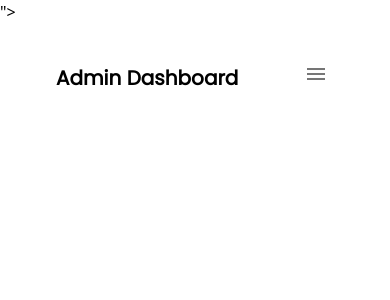
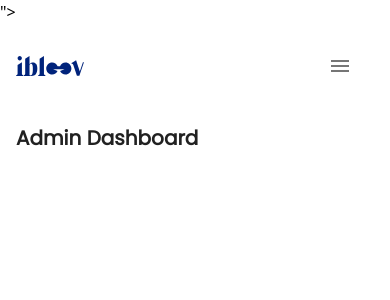
Before and after one commit to JoshFransix/ibloov-adminDashboard, a Nuxt app: page /dashboardPanel/Dashboard in a window 390 px wide. Shown: the top 300 px of the page. Built offline with nearby package versions, Linux system fonts and the light colour scheme.

Commit message:
sideBar mobile responsiveness

```diff
--- a/assets/data.js
+++ b/assets/data.js
@@ -85,7 +85,7 @@ export const feedbackData = [
     id: 8,
     name: "Nina Dobrev",
     image: "woman1.jpg",
-    email: "nina26@soft.com",
+    email: "nina26@ggg.com",
     phoneNumber: "09122734863",
     date: "01/10/2014",
     message: "Lorem, ipsum dolor sit amet consectetur adipisicing elit. Sit eos impedit consequuntur ipsam      aspernatur quasi quae, possimus harum autem animi.",
--- a/components/SideBar.vue
+++ b/components/SideBar.vue
@@ -1,41 +1,24 @@
 <template>
-  <v-main>
-    <div class="">
-      <div
-        :class="{ open: showNav }"
-        class="
-          asideContainer
-          md:absolute md:bg-green-200 md:z-50 md:hidden md:-left-[100%]
-        "
-      >
-        <aside
-          class="
-            sideBar
-            relative
-            bg-white
-            text-[#00237b]
-            h-full
-            w-max
-            px-4
-            pt-12
-            overflow-hidden
-            min-h-screen
-          "
-        >
+  <v-main class="fixed z-50 bg-white">
+    <div class="md:z-50 md:hidden">
+      <aside class="sideBar text-[#00237b] h-full min-h-screen">
         <div
           class="
             topContent
             mx-auto
             text-center
-              flex flex-col
+            d-flex
+            flex-col
             align-center
             justify-center
           "
         >
-            <img src="@/assets/img/ibloov.svg" alt="" class="mx-auto w-1/2" />
-            <h3 class="text-sm mt-2 text-black">
-              Your next event in an instant
-            </h3>
+          <img
+            src="@/assets/img/ibloov.svg"
+            alt=""
+            class="mx-auto w-1/2 lg:w-1/3"
+          />
+          <h3 class="text-sm mt-2 text-black">Your next event in an instant</h3>
         </div>
         <!-- <div class="bottomContent mt-20 ml-4 toggle">
 
@@ -68,7 +51,7 @@
               </div>
             </NuxtLink>
           </div> -->
-          <v-list nav class="mt-16 text--primary">
+        <v-list nav class="mt-16 mr-0 text--primary">
           <v-list-item-group active-class=" text--basic">
             <!-- Dashboard -->
             <NuxtLink to="/dashboardPanel/Dashboard">
@@ -87,11 +70,7 @@
             <NuxtLink to="/dashboardPanel/Feedback">
               <v-list-item class="mb-8">
                 <v-img class="mr-4">
-                    <img
-                      src="@/assets/img/comment.svg"
-                      alt=""
-                      class="w-6 h-6"
-                    />
+                  <img src="@/assets/img/comment.svg" alt="" class="w-6 h-6" />
                 </v-img>
                 <v-list-item-title>Manage Feedback</v-list-item-title>
               </v-list-item>
@@ -108,27 +87,6 @@
           </v-list-item-group>
         </v-list>
       </aside>
-      </div>
-      <div
-        class="menu-toggle-wrap hidden absolute top-9 right-10 md:block"
-        @click="showNav = !showNav"
-      >
-        <!-- <button class="menu-toggle">
-        <span
-          ><i
-            class="
-              fa-solid fa-bars
-              bg-slate-100
-              text-[#00237B]
-              p-2
-              rounded-lg
-              cursor-pointer
-            "
-          ></i
-        ></span>
-      </button> -->
-        <!-- <SideBarMobile /> -->
-      </div>
     </div>
   </v-main>
 </template>
@@ -147,17 +105,8 @@ export default {
 .sideBar {
   transition: all 0.3s ease-in-out;
   z-index: 9999;
+  padding: 3rem 0 3rem 1rem;
   /* width: calc(2rem + 24px); */
-}
-
-.asideContainer {
-  transition: all 0.4s ease-in-out;
-  background: red;
-}
-
-.open {
-  left: 0;
-  transition: 0.5s ease-in-out;
 }
 
 a:not([aria-current="page"]) {
@@ -171,11 +120,11 @@ a[aria-current="page"] {
   transition: 0.3s ease-in-out;
 }
 
-/* @media screen and (max-width: 767px) {
-  .asideContainer {
-    transform: translateX(-130%);
+@media screen and (max-width: 1023px) {
+  .sideBar {
+    padding: 3rem 0 3rem 0.3rem;
   }
-} */
+}
 </style>
 
 <!-- V-model....group for v-list-item-group -->
--- a/components/SideBarMobile.vue
+++ b/components/SideBarMobile.vue
@@ -12,7 +12,7 @@
       absolute
       temporary
       width="300"
-      class="px-4 pt-12 font-normal text-[#00237b]"
+      class="px-4 pt-12 font-normal text--basic"
     >
       <div
         class="
@@ -26,7 +26,7 @@
         "
       >
         <img src="@/assets/img/ibloov.svg" alt="" class="mx-auto w-1/2" />
-        <h3 class="text-sm mt-2 text-black font-normal">
+        <h3 class="text-sm mt-2 text--basic font-normal">
           Your next event in an instant
         </h3>
       </div>
@@ -86,4 +86,8 @@ a[aria-current="page"] {
   font-weight: bolder;
   transition: 0.3s ease-in-out;
 }
+
+v-overlay__scrim {
+  background: red;
+}
 </style>
--- a/pages/dashboardPanel/Dashboard.vue
+++ b/pages/dashboardPanel/Dashboard.vue
@@ -1,40 +1,26 @@
 <template v-cloak>
   <v-app>
-    <v-main>
+    <LazySideBar />
+    <v-main class="feedbackContainer bg-slate-200">
       <div
         class="
           dashboardContainer
           relative
           d-flex
-          w-screen
-          h-screen
-          overflow-hidden
+          pl-[18rem]
+          lg:pl-[16rem]
+          md:pl-0
         "
       >
-        <LazySideBar />
-        <div
-          class="
-            px-6
-            py-4
-            dashboardContent
-            h-screen
-            bg-white
-            m-auto
-            md:px-2 md:py-2
-          "
-        >
+        <div class="mobilePadding dashboardContent md:bg-slate-200">
           <div
             class="
-              h-full
               w-full
               rounded-sm
-              m-auto
               bg-slate-200
               d-flex
               flex-col
-              px-8
-              py-0
-              md:py-2 md:justify-start md:px-6 md:pt-4
+              md:py-2 md:justify-start
             "
           >
             <div
@@ -49,9 +35,18 @@
                 pb-4
               "
             >
-              <h1 class="text-3xl text-black lg:text-2xl md:text-xl md:mt-2">
+              <h1
+                class="
+                  text-3xl text-black
+                  lg:text-2xl
+                  md:text-xl md:mt-2 md:hidden
+                "
+              >
                 Admin Dashboard
               </h1>
+              <div class="hidden md:block w-1/5 h-1/5">
+                <img src="@/assets/img/ibloov.svg" alt="" />
+              </div>
               <div class="md:hidden">
                 <LazyUserBox />
               </div>
@@ -59,17 +54,24 @@
                 <LazySideBarMobile />
               </div>
             </div>
+            <div class="mobileHeader">
+              <h1 class="hidden md:block text-xl mt-6 mb-4 font-black">
+                Admin Dashboard
+              </h1>
+            </div>
             <div
               class="
                 bottomContent
                 w-full
+                h-full
+                m-auto
                 overflow-x-hidden
                 grid grid-cols-4
                 gap-x-10
                 mt-28
                 xl:grid-cols-2 xl:gap-y-10
                 md:mt-16
-                sm:grid-cols-1 sm:gap-y-5 sm:px-8 sm:pb-10
+                sm:grid-cols-1 sm:gap-y-5 sm:px-0 sm:pr-4 sm:pb-10 sm:mt-12
               "
             >
               <LazySmallCardDisplay
@@ -101,6 +103,11 @@ export default {
 [v-cloak] {
   display: none;
 }
+
+v-app {
+  height: 100vh;
+}
+
 .dashboardContainer .dashboardContent {
   width: 100%;
 }
@@ -109,13 +116,13 @@ div {
 }
 
 ::-webkit-scrollbar {
-  width: 5px;
+  width: 14px;
   transition: 0.6s;
 }
 
 ::-webkit-scrollbar-thumb {
   background: linear-gradient(#00237b, #ddd);
-  border-radius: 6px;
+  border-radius: 0px;
   transition: 0.6s;
 }
 
@@ -123,4 +130,25 @@ div {
   background: linear-gradient(#ddd, #00237b);
   transition: 0.6s;
 }
+
+.mobilePadding {
+  padding: 0 3rem 0 2rem;
+}
+
+@media screen and (max-width: 1023px) {
+  .mobilePadding {
+    padding: 0 2rem 0 2rem;
+  }
+}
+
+@media screen and (max-width: 767px) {
+  .mobilePadding {
+    padding: 0 3rem 0 2rem;
+  }
+}
+@media screen and (max-width: 539px) {
+  .mobilePadding {
+    padding: 0 2rem 0 1rem;
+  }
+}
 </style>
--- a/pages/dashboardPanel/Feedback.vue
+++ b/pages/dashboardPanel/Feedback.vue
@@ -1,31 +1,27 @@
 <template v-cloak>
   <v-app>
-    <v-main>
+    <LazySideBar />
+    <v-main class="feedbackContainer bg-slate-200">
       <div
         class="
-          feedbackContainer
+          dashboardContainer
           relative
           d-flex
-          w-screen
-          h-screen
-          overflow-hidden
+          pl-[18rem]
+          lg:pl-[16rem]
+          md:pl-0
         "
       >
-        <LazySideBar />
-        <div
-          class="px-6 py-4 dashboardContent h-screen bg-white md:px-0 md:py-0"
-        >
+        <div class="mobilePadding dashboardContent md:bg-slate-200">
           <div
             class="
-              h-full
               w-full
               rounded-sm
               bg-slate-200
               d-flex
               flex-col
-              px-8
-              py-0
-              md:py-2 md:justify-start md:px-6 md:pt-4
+              lgPadding
+              md:py-2 md:justify-start
             "
           >
             <div
@@ -40,15 +36,30 @@
                 pb-4
               "
             >
-              <h1 class="text-3xl text-black lg:text-2xl md:text-xl md:mt-2">
+              <h1
+                class="
+                  text-3xl text-black
+                  lg:text-2xl
+                  md:text-xl md:mt-2 md:hidden
+                "
+              >
                 Manage Feedback
               </h1>
+              <div class="hidden md:block w-1/5 h-1/5">
+                <img src="@/assets/img/ibloov.svg" alt="" />
+              </div>
               <div class="md:hidden">
                 <LazyUserBox />
               </div>
               <div class="hidden md:block">
                 <LazySideBarMobile />
               </div>
+            </div>
+
+            <div class="mobileHeader">
+              <h1 class="hidden md:block text-xl mt-6 mb-4 font-black">
+                Manage Feedback
+              </h1>
             </div>
 
             <div
@@ -68,7 +79,10 @@
                     text-8xl text-[#00237B]
                     w-40
                     font-bold
-                    md:text-4xl md:mr-5 md:w-max
+                    lg:text-5xl
+                    md:text-4xl
+                    lg:w-20
+                    md:mr-5 md:w-max
                   "
                 >
                   {{ totalRating.toFixed(1) }}
@@ -120,16 +134,12 @@
                   class="
                     cardContainer
                     grid grid-cols-2
-                    gap-16
-                    pb-24
-                    pt-12
-                    pr-12
-                    overflow-y-scroll
+                    gap-x-4 gap-y-8
                     m-auto
                     w-full
                     h-full
                     xl:grid-cols-1
-                    lg:gap-x-0 lg:pr-0
+                    lg:gap-x-0
                   "
                 >
                   <LazyFeedbackCardDisplay
@@ -164,18 +174,18 @@ export default {
 [v-cloak] {
   display: none;
 }
+
 .feedbackContainer .feedbackContent {
   width: 100%;
 }
 
 .cardContainer {
-  height: 410px;
-  /* width: 100%; */
+  padding: 0rem 0rem 6rem 0;
 }
 
-@media screen and (max-width: 768px) {
+@media screen and (max-width: 1023px) {
   .cardContainer {
-    height: 480px;
+    padding: 3rem 0rem 6rem 0;
   }
 }
 </style>
```
Lines whose indentation alone changed are shown as unchanged.
